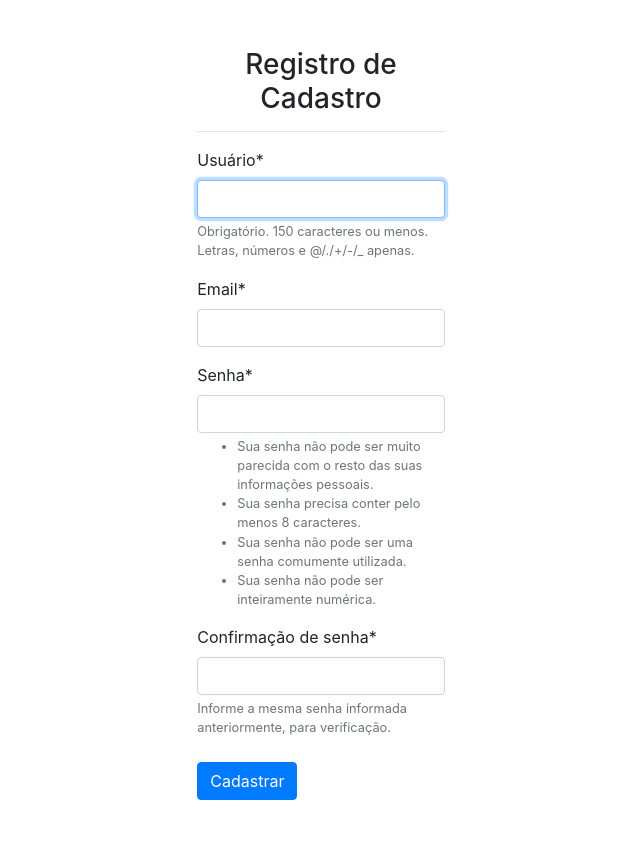
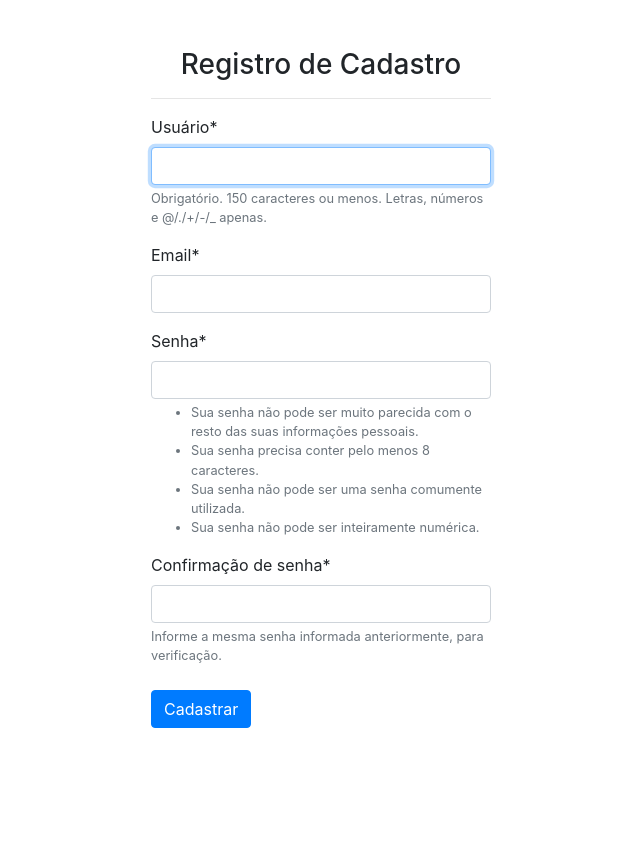
Before and after one commit to Dodots/Projeto_ecommerce, a Django app: page /auth/register/ in a window 1280 px wide. Shown: the part 56-912 px from the top of the page, without its empty margins (319-959 px from the left). After the commit the page ends 784 px from the top, so only its background shows below. Run offline with Django 3.2, Linux system fonts and the light colour scheme; some libraries are stand-ins or nearby versions.

Commit message:
Style: Modificando o formulário de cadastro e update do usuario

```diff
--- a/templates/user/form.html
+++ b/templates/user/form.html
@@ -3,7 +3,7 @@
 {% load crispy_forms_tags %}
 
 {% block content %}
-<div class="col-md-3 mx-auto my-5">
+<div class="col-8 col-md-6 col-lg-4 mx-auto my-5">
     <h3 class="text-center">Registro de Cadastro</h3>
 
     <hr>
```
